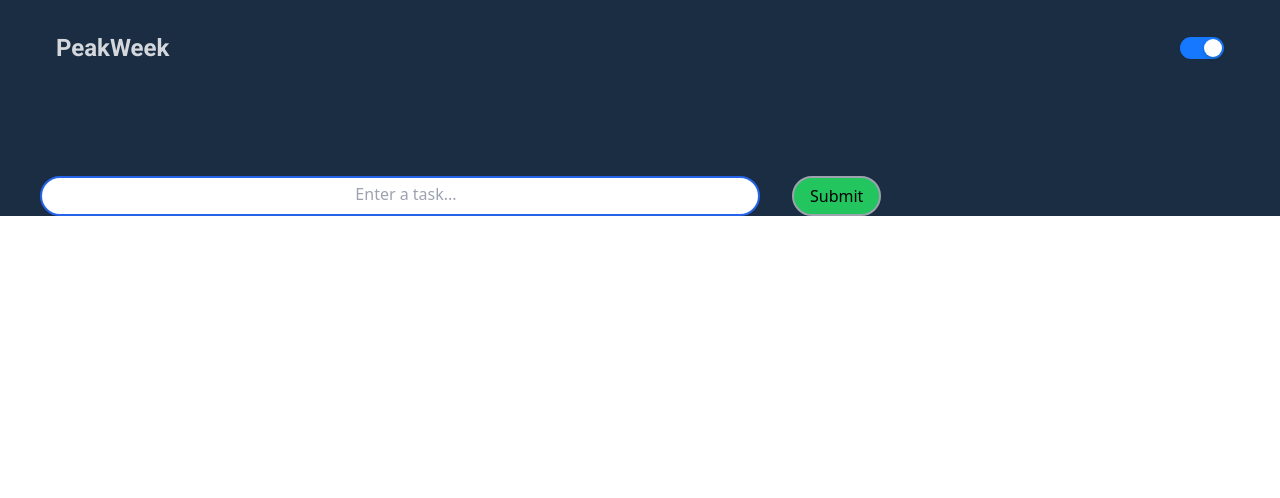
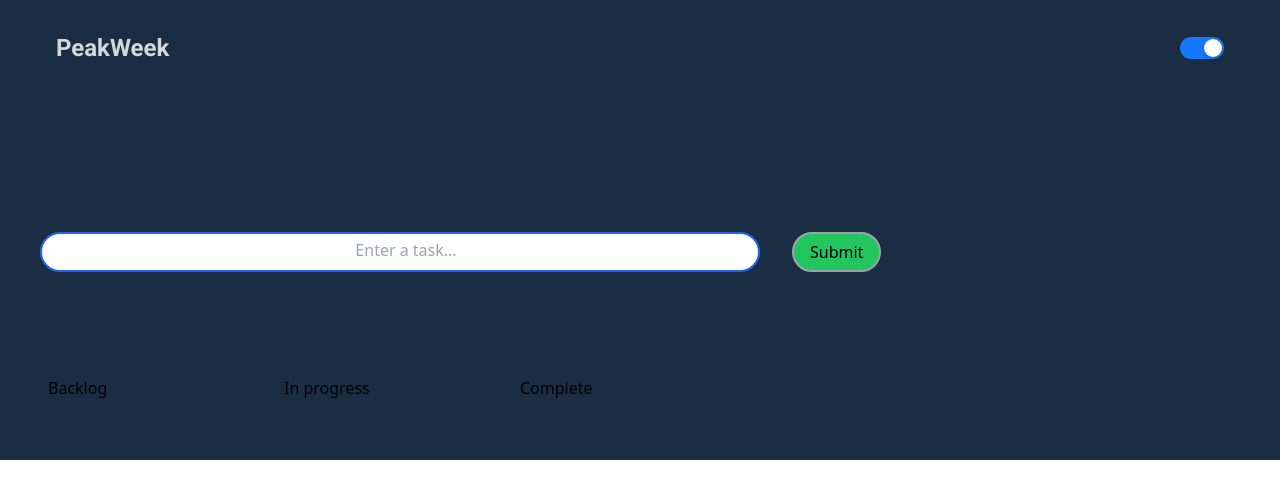
Before and after one commit to dev-jasp/daily-planner, a React (Vite) app: page / in a window 1280 px wide. Shown: the top 498 px of the page. Built offline with nearby package versions, Linux system fonts and the light colour scheme.

Commit message:
Column and Board component add

```diff
--- a/src/App.tsx
+++ b/src/App.tsx
@@ -1,13 +1,14 @@
 import Header from './Components/Header';
 import Main from './Components/Main';
 import './index.css';
-
+import Board from './Components/Board';
 function App() {
 
   return (
     <div className='bg-dark'>
      <Header/>
      <Main/>
+     <Board />
     </div>
   )
 }
--- /dev/null
+++ b/src/Components/Board.tsx
@@ -0,0 +1,34 @@
+import { useState } from 'react';
+import Column from './Column';
+
+function Board() {
+    const [cards, setCards] = useState<any[]>([]);
+
+    return (
+        <div className="flex h-full w-full gap-3 overflow-scroll p-12">
+            <Column
+                title="Backlog"
+                column="backlog"
+                headingColor="blue-500"
+                cards={cards}
+                setCards={setCards}
+            />
+            <Column
+                title="In progress"
+                column="doing"
+                headingColor="blue-500"
+                cards={cards}
+                setCards={setCards}
+            />
+            <Column
+                title="Complete"
+                column="done"
+                headingColor="blue-500"
+                cards={cards}
+                setCards={setCards}
+            />
+        </div>
+    );
+}
+
+export default Board;
--- /dev/null
+++ b/src/Components/Column.tsx
@@ -0,0 +1,23 @@
+import React, { useState } from 'react';
+
+interface ColumnProps {
+    title: string;
+    headingColor: string;
+    column: string;
+    cards: any[];
+    setCards: React.Dispatch<React.SetStateAction<any[]>>;
+}
+
+const Column: React.FC<ColumnProps> = ({ title, headingColor, column, cards, setCards }) => {
+    const [active, setActive] = useState(false);
+
+    return (
+        <div className="w-56 shrink-0">
+            <div className="mb-3 flex items-center justify-between">
+                <h3 className={`text-${headingColor}`}>{title}</h3>
+            </div>
+        </div>
+    );
+};
+
+export default Column;
--- a/src/Components/Main.tsx
+++ b/src/Components/Main.tsx
@@ -3,7 +3,7 @@
 function Main() {
   return (
       <form>
-        <div className="flex flex-row px-10 space-x-8 ">
+        <div className="flex flex-row px-10 space-x-8 py-14 ">
           <input
           type="input"
           placeholder="Enter a task..." className=" h-10 w-3/5 text-md pl-3 pb-1 bg-white border-2 border-blue-600 rounded-full lg:text-center"/>
```
